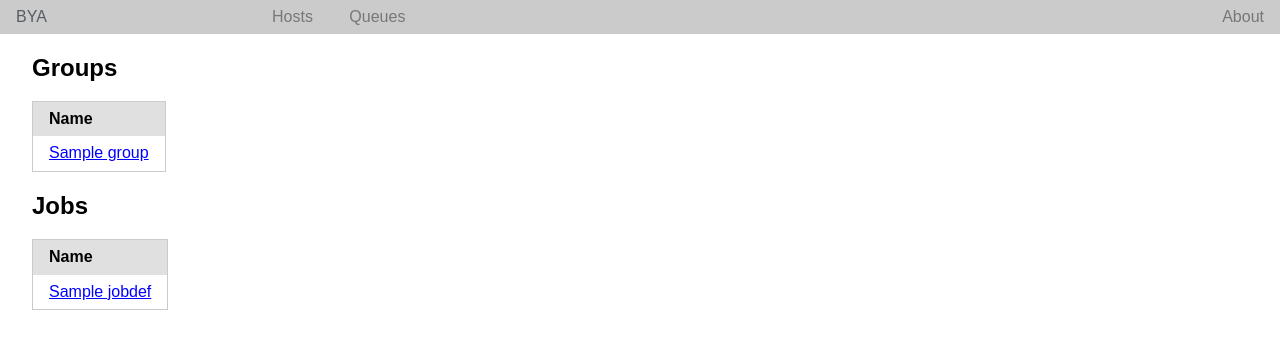
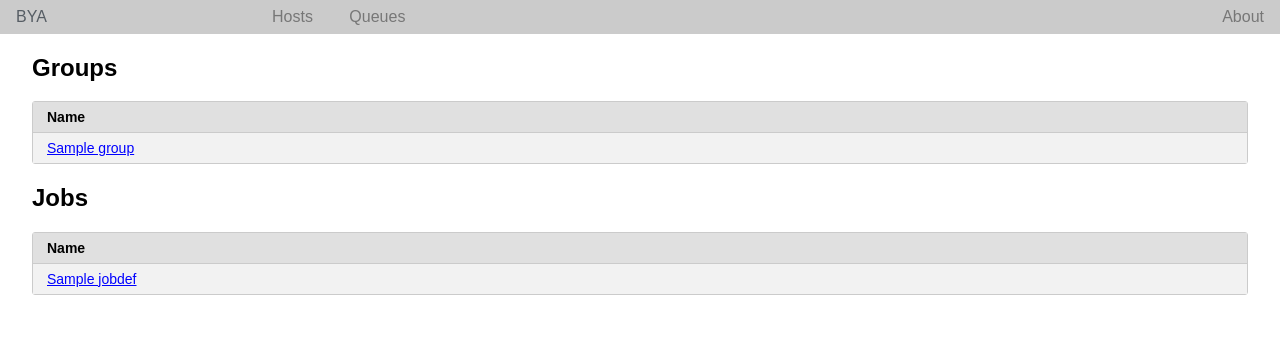
Before and after one commit to doanac/bya, a Flask app: template bya/views/templates/index.html in a window 1280 px wide. Shown: the top 349 px of the page. Run offline with Flask 2, Linux system fonts and the light colour scheme; the template is opened without the code that fills it: most values are stand-ins (such as "Sample title", 1, 10 or a date in 2020); some libraries are stand-ins or nearby versions.

Commit message:
make tables a little nicer

```diff
--- a/bya/views/templates/hosts.html
+++ b/bya/views/templates/hosts.html
@@ -3,7 +3,7 @@
 {% block body %}
 
 <h2>Hosts</h2>
-<table class="pure-table">
+<table class="pure-table pure-table-horizontal pure-table-striped rounded">
   <thead>
     <tr>
       <th>Name</th>
--- a/bya/views/templates/index.html
+++ b/bya/views/templates/index.html
@@ -3,7 +3,7 @@
 {% block body %}
 {% if groups %}
 <h2>Groups</h2>
-<table class="pure-table">
+<table class="pure-table pure-table-horizontal pure-table-striped rounded">
   <thead>
     <tr><th>Name</th></tr>
   </thead>
@@ -19,7 +19,7 @@
 
 {% if jobdefs %}
 <h2>Jobs</h2>
-<table class="pure-table">
+<table class="pure-table pure-table-horizontal pure-table-striped rounded">
   <thead>
     <tr><th>Name</th></tr>
   </thead>
```
